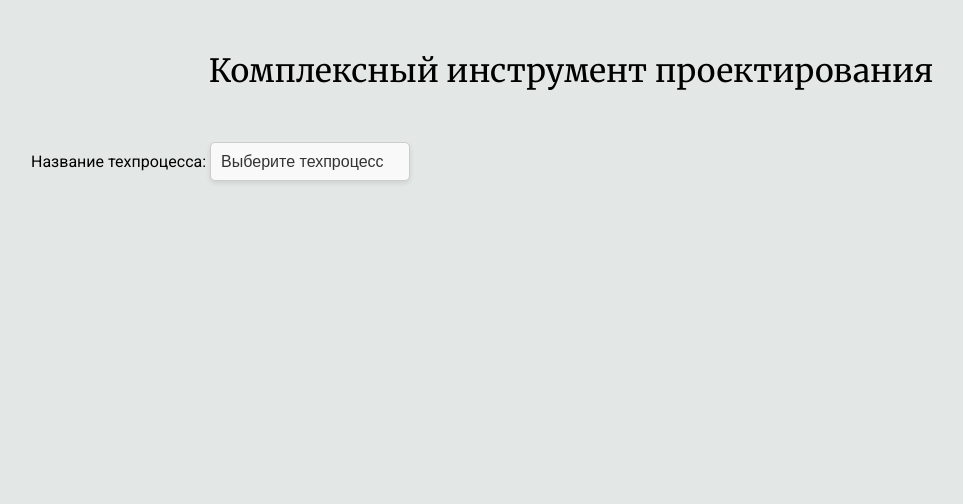
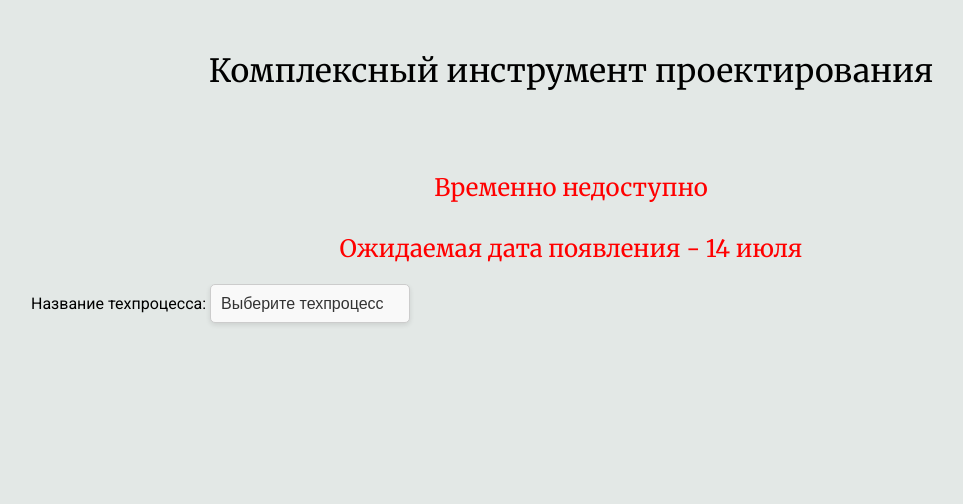
Before and after one commit to VlIsLavead/chip-platform-to-vps, a Django app: page /account/technical_materials/ in a window 1280 px wide. Shown: the part 118-622 px from the top of the page, without its empty margins (69-1032 px from the left). Run offline with Django 4.2, Linux system fonts and the light colour scheme; data comes from the database, SQL or seed files in the repository; parts of the project's set-up code (start-up, migrations or seed data) failed here and were passed over; some libraries are stand-ins or nearby versions; some web fonts are replaced.

Commit message:
Добавление заглушки (#107)
Добавление временного решения заглушни для файлов техпроцессов

```diff
--- a/account/static/css/base.css
+++ b/account/static/css/base.css
@@ -1016,3 +1016,7 @@ input::-webkit-inner-spin-button {
     -webkit-appearance: none;
     margin: 0;
 }
+
+.text-red{
+    color: red;
+}
--- a/account/templates/account/client/technical_materials.html
+++ b/account/templates/account/client/technical_materials.html
@@ -6,6 +6,8 @@
 {% block content %}
 <h1>Комплексный инструмент проектирования</h1>
 <br>
+<h2 class="text-red">Временно недоступно</h2>
+<h2 class="text-red">Ожидаемая дата появления - 14 июля</h2>
 <form method="GET" action="">
     <div>
         <label for="technical_process">Название техпроцесса:</label>
```
